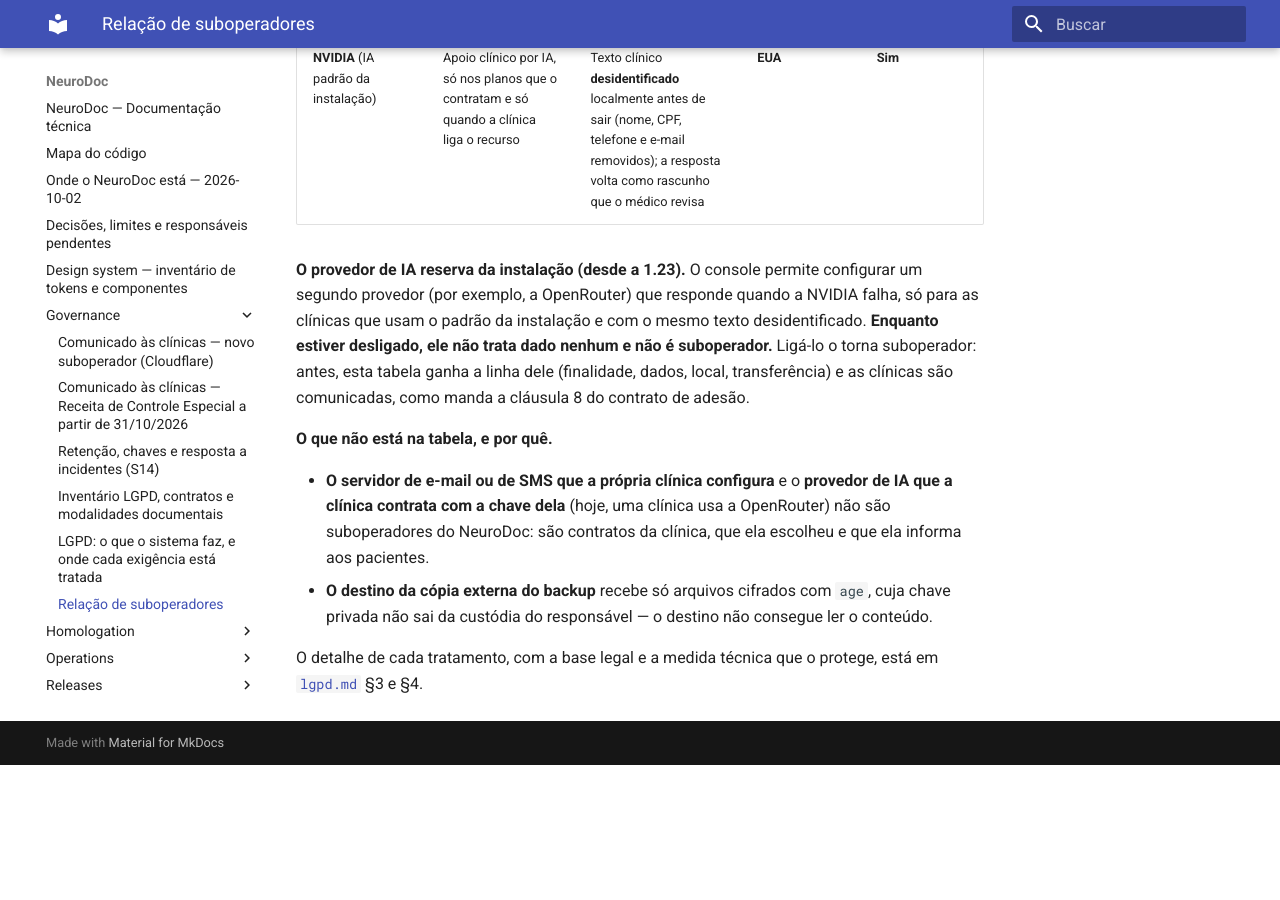
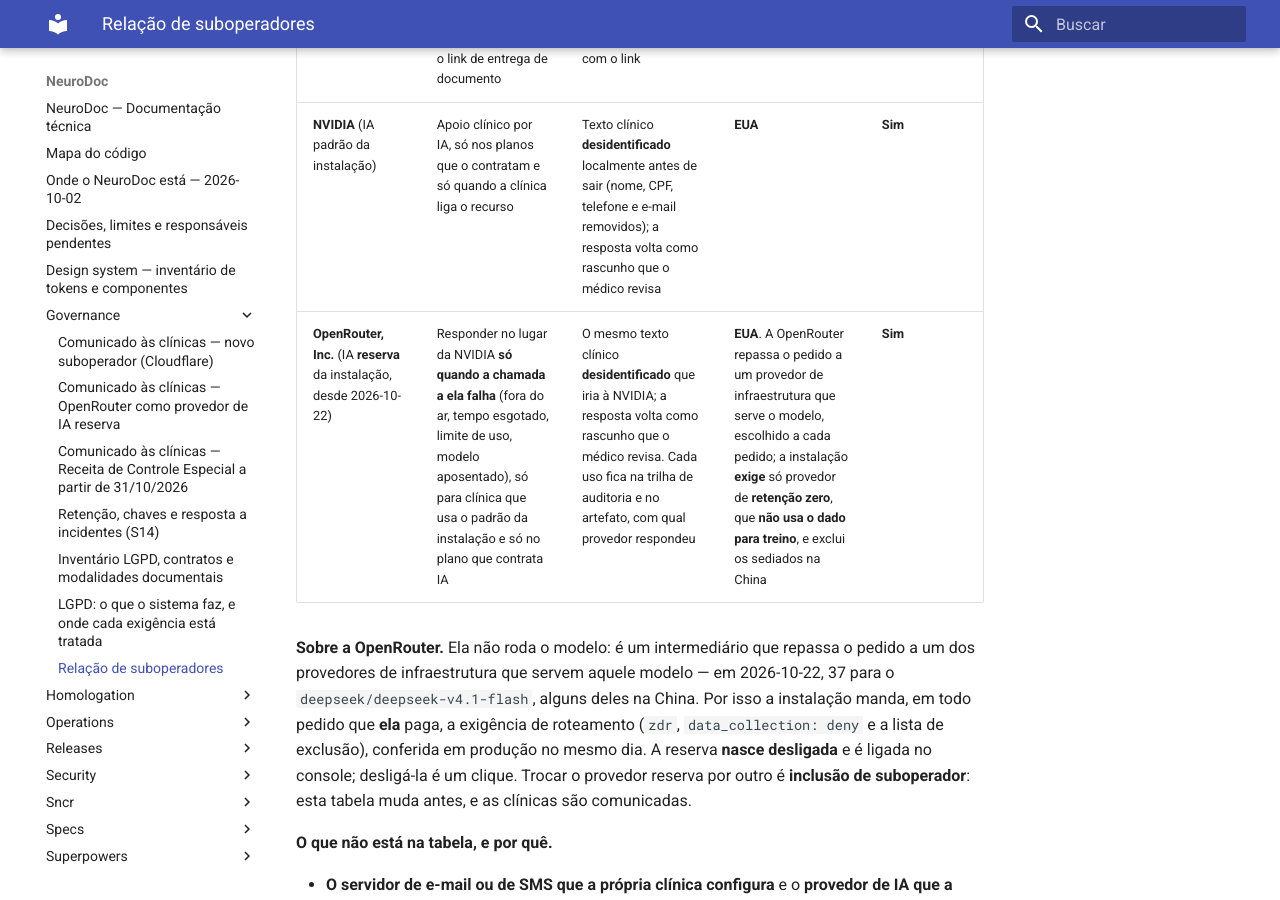
Before and after one commit to ffreua/neurodoc, an MkDocs documentation site: the page built from docs/governance/suboperadores.md, in a window 1280 px wide and 900 px high, scrolled down 987 px. Built offline with MkDocs 1.6.1 and Material for MkDocs 9.7.7, drawn with Linux system fonts in a browser that asks for light colours; before the commit the page ends 1752 px from its top, so only the background shows below that; some of the changed text lies outside the part shown.

Commit message:
OpenRouter da instalação só com retenção zero e fora da China; inclusão como suboperador

```diff
--- a/docs/governance/suboperadores.md
+++ b/docs/governance/suboperadores.md
@@ -5,8 +5,8 @@
 identidade do prestador, finalidade, categorias gerais de informação,
 localização relevante e existência de transferência internacional.
 
-**Atualizada em 2026-10-19.** Conferida contra a instalação em produção
-nesse dia — não é a lista do que *poderia* ser usado, é a do que **está**
+**Atualizada em 2026-10-22** (inclusão da OpenRouter). Conferida contra a
+instalação em produção nesse dia — não é a lista do que *poderia* ser usado, é a do que **está**
 em uso. Mudança aqui é inclusão ou substituição de suboperador, e a
 cláusula 8.4 manda comunicar às clínicas **antes**.
 
@@ -17,15 +17,17 @@
 | **Hostinger** (e-mail da instalação) | Enviar e-mail de conta (confirmação, senha), aviso de horário e o link de entrega de documento | Nome e e-mail do destinatário, assunto neutro e um link opaco — **nunca diagnóstico nem o documento** | A confirmar com o provedor | A confirmar |
 | **SMSDEV** (SMS) | Enviar aviso de horário, lembrete e o link de entrega de documento | Telefone e mensagem neutra com o link | Brasil | Não |
 | **NVIDIA** (IA padrão da instalação) | Apoio clínico por IA, só nos planos que o contratam e só quando a clínica liga o recurso | Texto clínico **desidentificado** localmente antes de sair (nome, CPF, telefone e e-mail removidos); a resposta volta como rascunho que o médico revisa | **EUA** | **Sim** |
+| **OpenRouter, Inc.** (IA **reserva** da instalação, desde 2026-10-22) | Responder no lugar da NVIDIA **só quando a chamada a ela falha** (fora do ar, tempo esgotado, limite de uso, modelo aposentado), só para clínica que usa o padrão da instalação e só no plano que contrata IA | O mesmo texto clínico **desidentificado** que iria à NVIDIA; a resposta volta como rascunho que o médico revisa. Cada uso fica na trilha de auditoria e no artefato, com qual provedor respondeu | **EUA**. A OpenRouter repassa o pedido a um provedor de infraestrutura que serve o modelo, escolhido a cada pedido; a instalação **exige** só provedor de **retenção zero**, que **não usa o dado para treino**, e exclui os sediados na China | **Sim** |
 
-**O provedor de IA reserva da instalação (desde a 1.23).** O console
-permite configurar um segundo provedor (por exemplo, a OpenRouter) que
-responde quando a NVIDIA falha, só para as clínicas que usam o padrão da
-instalação e com o mesmo texto desidentificado. **Enquanto estiver
-desligado, ele não trata dado nenhum e não é suboperador.** Ligá-lo o torna
-suboperador: antes, esta tabela ganha a linha dele (finalidade, dados,
-local, transferência) e as clínicas são comunicadas, como manda a
-cláusula 8 do contrato de adesão.
+**Sobre a OpenRouter.** Ela não roda o modelo: é um intermediário que
+repassa o pedido a um dos provedores de infraestrutura que servem aquele
+modelo — em 2026-10-22, 37 para o `deepseek/deepseek-v4.1-flash`, alguns
+deles na China. Por isso a instalação manda, em todo pedido que **ela**
+paga, a exigência de roteamento (`zdr`, `data_collection: deny` e a lista
+de exclusão), conferida em produção no mesmo dia. A reserva **nasce
+desligada** e é ligada no console; desligá-la é um clique. Trocar o
+provedor reserva por outro é **inclusão de suboperador**: esta tabela muda
+antes, e as clínicas são comunicadas.
 
 **O que não está na tabela, e por quê.**
 
```
Also changed, not shown: docs/governance/comunicado-2026-10-openrouter.md (added, +78 -0 lines), docs/governance/lgpd.md (+1 -0 lines), docs/releases/1.23-ia-que-nao-para-sozinha.md (+14 -0 lines), 2 other files.
